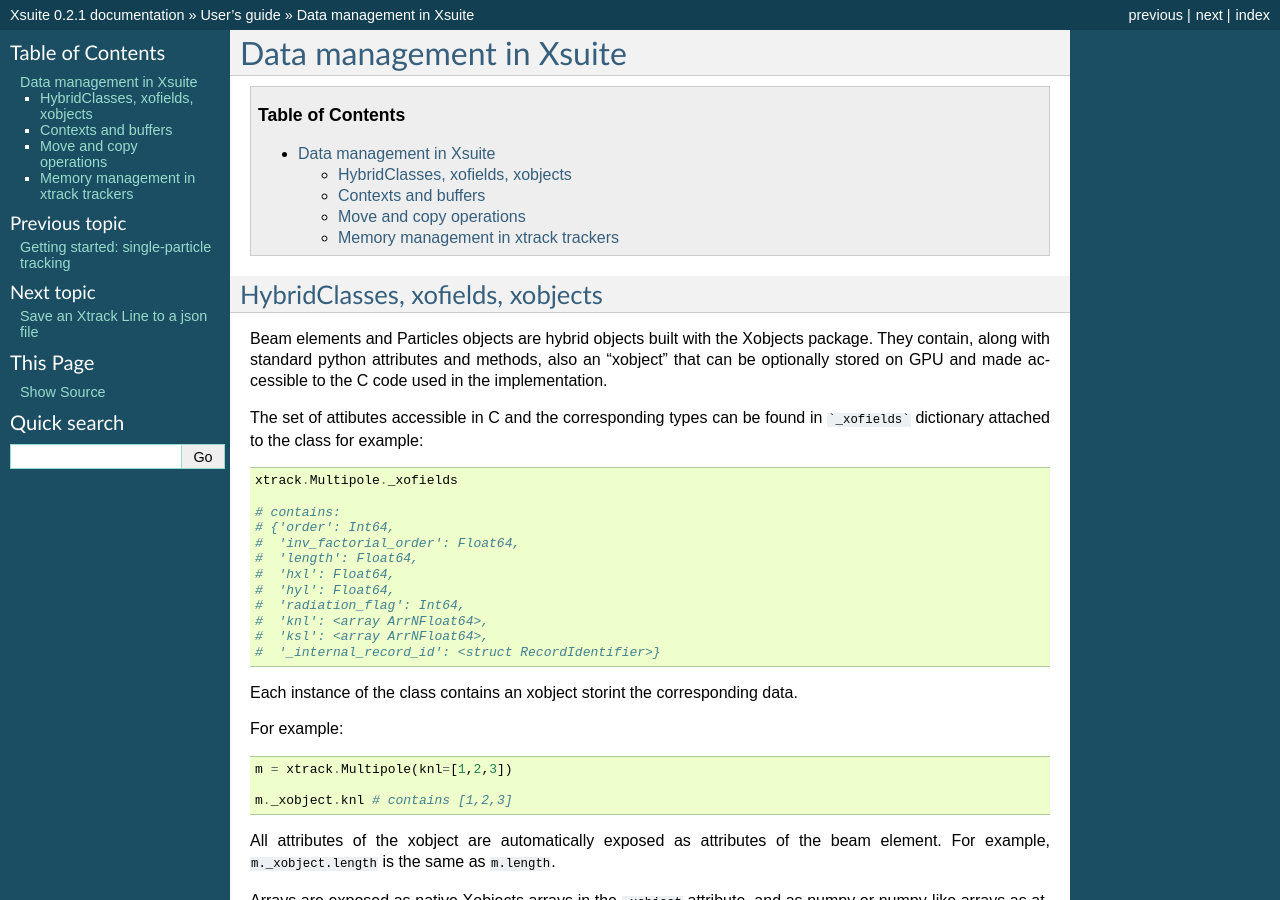
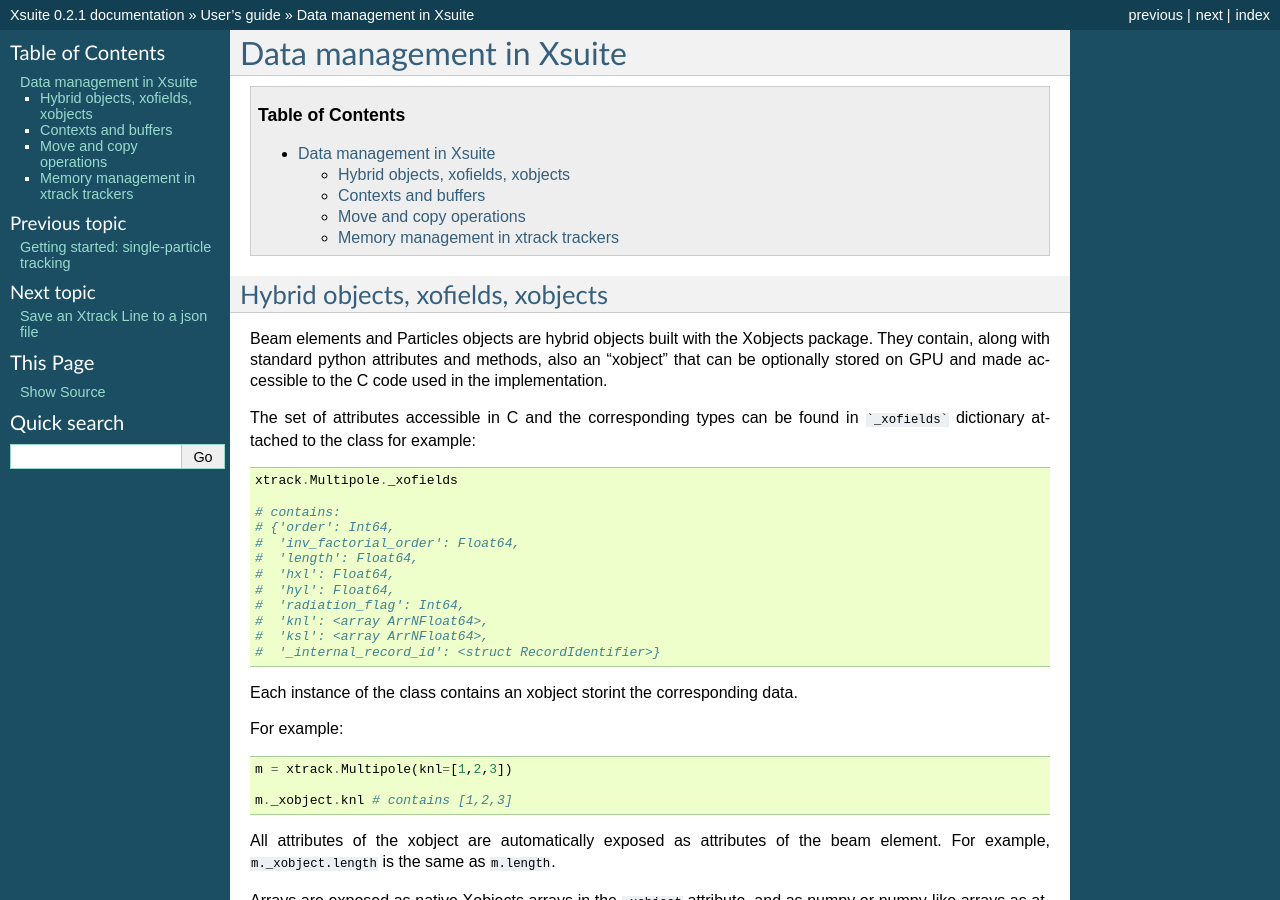
Before and after one commit to xsuite/xsuite, a Sphinx documentation site: the page built from docs/xsuite_data_management.rst, in a window 1280 px wide and 900 px high. Built offline with Sphinx 7.4.7, drawn with Linux system fonts in a browser that asks for light colours.

Commit message:
Quick push

````diff
--- a/docs/xsuite_data_management.rst
+++ b/docs/xsuite_data_management.rst
@@ -6,15 +6,15 @@ Data management in Xsuite
 .. contents:: Table of Contents
     :depth: 3
 
-HybridClasses, xofields, xobjects
-=================================
+Hybrid objects, xofields, xobjects
+==================================
 
 Beam elements and Particles objects are hybrid objects built with the Xobjects
 package. They contain, along with standard python attributes and methods,
 also an "xobject" that can be optionally stored on GPU and made accessible to
 the C code used in the implementation.
 
-The set of attibutes accessible in C and the corresponding types can be found in
+The set of attributes accessible in C and the corresponding types can be found in
 ```_xofields``` dictionary attached to the class for example:
 
 .. code-block:: python
````
